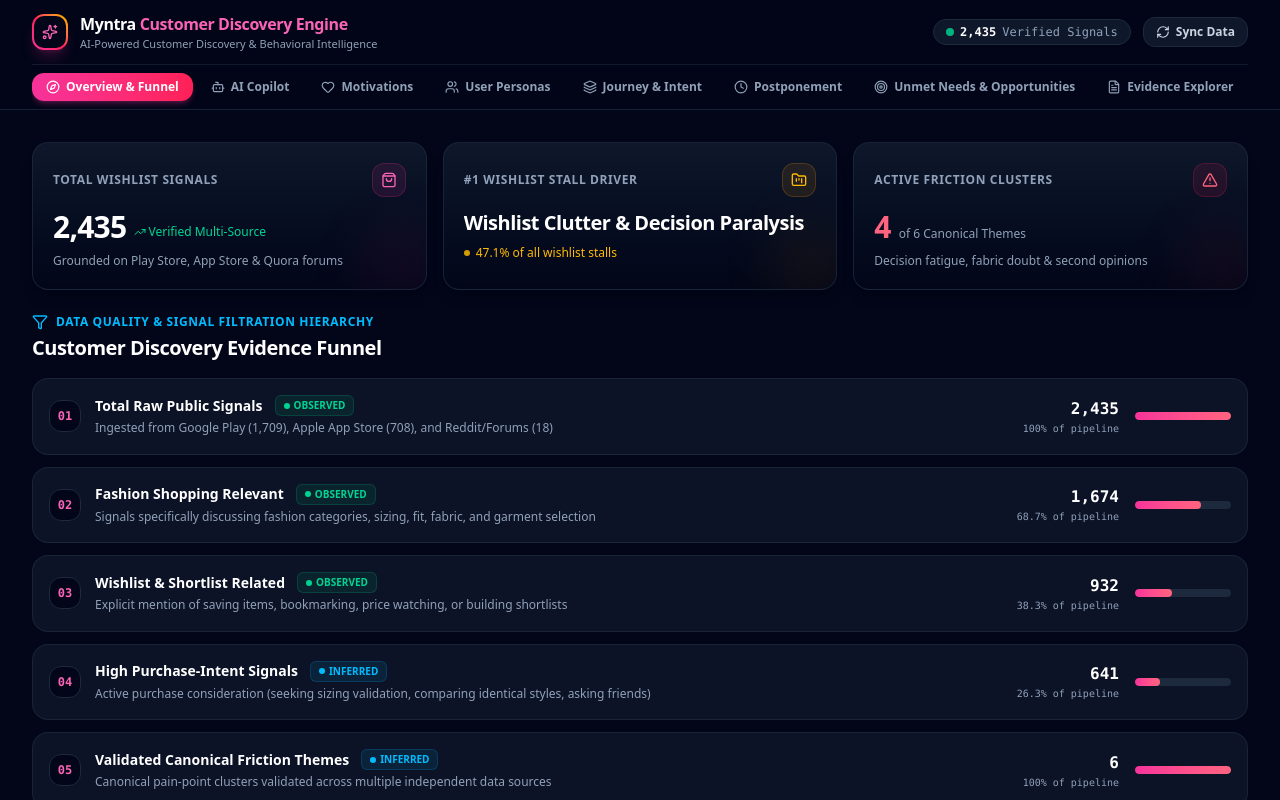
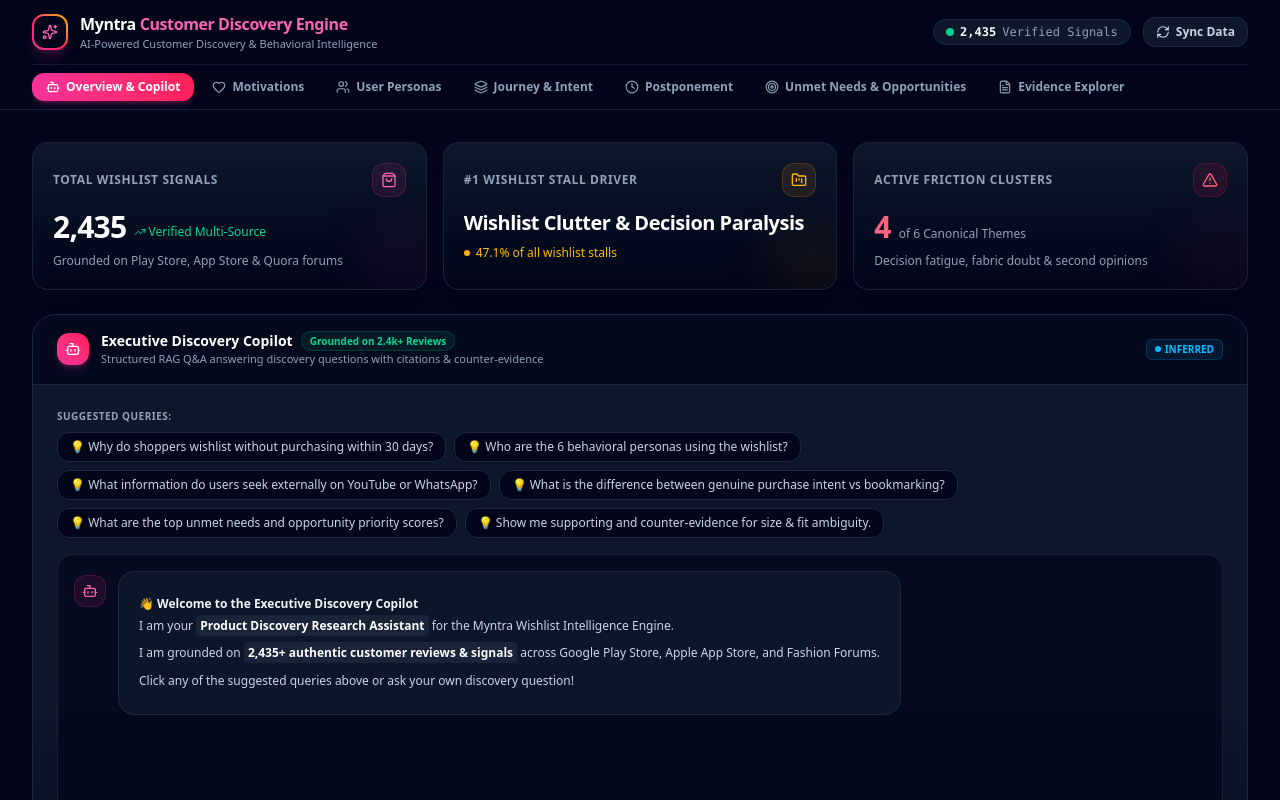
Before and after one commit to Munendra99/myntra-wishlist-discovery-engine, a Next.js app in the folder dashboard/: page / in a window 1280 px wide. Shown: the top 800 px of the page. Built offline with nearby package versions, Linux system fonts and the light colour scheme; no server answers; the database is empty.

Commit message:
refactor: update suggested queries and clean AI initial chat greeting

```diff
--- a/dashboard/src/app/page.tsx
+++ b/dashboard/src/app/page.tsx
@@ -71,33 +71,31 @@
 
       {/* Main Content Area */}
       <main className="max-w-7xl mx-auto px-4 sm:px-6 lg:px-8 pt-8 pb-20">
-        {/* Module 1: Overview & Funnel */}
+        {/* Module 1: Overview & AI Copilot */}
         {activeTab === "overview" && (
-          <div className="space-y-8">
+          <div className="space-y-10">
             <MetricsCards insights={insights} totalFeedback={totalCount} />
+            <AiCopilot />
             <DiscoveryFunnel />
           </div>
         )}
 
-        {/* Module 2: AI Copilot (2nd place) */}
-        {activeTab === "copilot" && <AiCopilot />}
-
-        {/* Module 3: Motivations */}
+        {/* Module 2: Motivations */}
         {activeTab === "motivations" && <WishlistMotivations />}
 
-        {/* Module 4: User Personas */}
+        {/* Module 3: User Personas */}
         {activeTab === "personas" && <BehavioralSegments />}
 
-        {/* Module 5: Journey & Intent Spectrum */}
+        {/* Module 4: Journey & Intent Spectrum */}
         {activeTab === "journey" && <WishlistJourney />}
 
-        {/* Module 6: Purchase Postponement */}
+        {/* Module 5: Purchase Postponement */}
         {activeTab === "postponement" && <PurchasePostponement />}
 
-        {/* Module 7: Opportunity Prioritization & Unmet Needs */}
+        {/* Module 6: Opportunity Prioritization & Unmet Needs */}
         {activeTab === "opportunities" && <OpportunityPrioritization />}
 
-        {/* Module 8: Traceable Evidence Explorer */}
+        {/* Module 7: Traceable Evidence Explorer */}
         {activeTab === "evidence" && (
           <EvidenceExplorer initialReviews={reviews} />
         )}
--- a/dashboard/src/components/AiCopilot.tsx
+++ b/dashboard/src/components/AiCopilot.tsx
@@ -9,10 +9,6 @@
   Bot,
   User,
   Loader2,
-  HelpCircle,
-  ShieldCheck,
-  FileText,
-  Quote,
 } from "lucide-react";
 import { EpistemicBadge } from "./DiscoveryFunnel";
 
@@ -26,17 +22,11 @@
     {
       role: "assistant",
       content: `### 👋 Welcome to the Executive Discovery Copilot
-I am your **Product Discovery Research Assistant** for the Myntra Wishlist Intelligence Project.
+I am your **Product Discovery Research Assistant** for the Myntra Wishlist Intelligence Engine.
 
 I am grounded on **2,435+ authentic customer reviews & signals** across Google Play Store, Apple App Store, and Fashion Forums.
 
-You can ask me any of the 12 core discovery questions:
-- **"Why do shoppers wishlist without purchasing within 30 days?"**
-- **"Who are the 6 behavioral personas using the wishlist?"**
-- **"What information do users seek externally on YouTube or WhatsApp?"**
-- **"What is the difference between genuine purchase intent vs bookmarking?"**
-- **"What are the top unmet needs and opportunity priority scores?"**
-- **"Show me supporting and counter-evidence for size & fit ambiguity."**`,
+Click any of the suggested queries above or ask your own discovery question!`,
     },
   ]);
   const [input, setInput] = useState("");
@@ -52,12 +42,12 @@
   }, [messages, isLoading]);
 
   const quickPrompts = [
-    "Why do shoppers wishlist without purchasing?",
+    "Why do shoppers wishlist without purchasing within 30 days?",
     "Who are the 6 behavioral personas using the wishlist?",
-    "Where do users go outside Myntra for information?",
-    "What are the top unmet needs to prioritize?",
-    "Show me supporting & counter-evidence for fit anxiety",
-    "How do users compare shortlisted products?",
+    "What information do users seek externally on YouTube or WhatsApp?",
+    "What is the difference between genuine purchase intent vs bookmarking?",
+    "What are the top unmet needs and opportunity priority scores?",
+    "Show me supporting and counter-evidence for size & fit ambiguity.",
   ];
 
   const handleSend = async (userText?: string) => {
@@ -129,7 +119,7 @@
                 </span>
               </h3>
               <p className="text-[11px] text-slate-400">
-                Structured RAG Q&A answering PM discovery questions with citations & counter-evidence
+                Structured RAG Q&A answering discovery questions with citations & counter-evidence
               </p>
             </div>
           </div>
@@ -141,7 +131,7 @@
           {/* Quick Prompts Pills */}
           <div className="mb-4">
             <span className="text-[10px] font-bold uppercase tracking-wider text-slate-400 block mb-2">
-              Suggested PM Discovery Queries:
+              Suggested Queries:
             </span>
             <div className="flex flex-wrap gap-2">
               {quickPrompts.map((prompt, idx) => (
@@ -257,7 +247,7 @@
                   <Loader2 className="w-4 h-4 text-pink-400 animate-spin" />
                 </div>
                 <span className="font-mono text-slate-300 animate-pulse">
-                  Querying 2,435+ structured signals & synthesizing PM discovery evidence...
+                  Querying 2,435+ structured signals & synthesizing discovery evidence...
                 </span>
               </div>
             )}
--- a/dashboard/src/components/Navbar.tsx
+++ b/dashboard/src/components/Navbar.tsx
@@ -9,14 +9,13 @@
   Compass,
   Target,
   FileText,
-  Bot,
   Heart,
   Clock,
+  Bot,
 } from "lucide-react";
 
 export type DiscoveryTab =
   | "overview"
-  | "copilot"
   | "motivations"
   | "personas"
   | "journey"
@@ -40,8 +39,7 @@
   totalFeedbackCount,
 }) => {
   const tabs: { id: DiscoveryTab; label: string; icon: React.ReactNode }[] = [
-    { id: "overview", label: "Overview & Funnel", icon: <Compass className="w-3.5 h-3.5" /> },
-    { id: "copilot", label: "AI Copilot", icon: <Bot className="w-3.5 h-3.5" /> },
+    { id: "overview", label: "Overview & Copilot", icon: <Bot className="w-3.5 h-3.5" /> },
     { id: "motivations", label: "Motivations", icon: <Heart className="w-3.5 h-3.5" /> },
     { id: "personas", label: "User Personas", icon: <Users className="w-3.5 h-3.5" /> },
     { id: "journey", label: "Journey & Intent", icon: <Layers className="w-3.5 h-3.5" /> },
```
